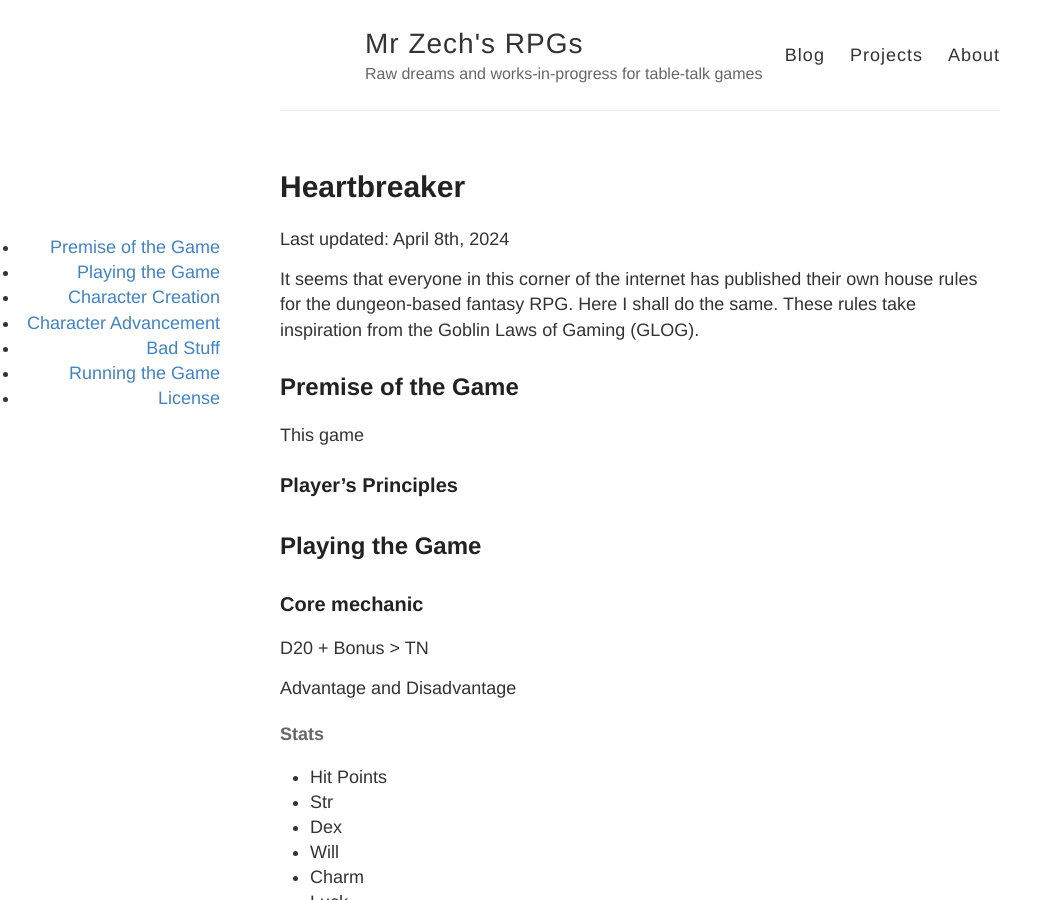
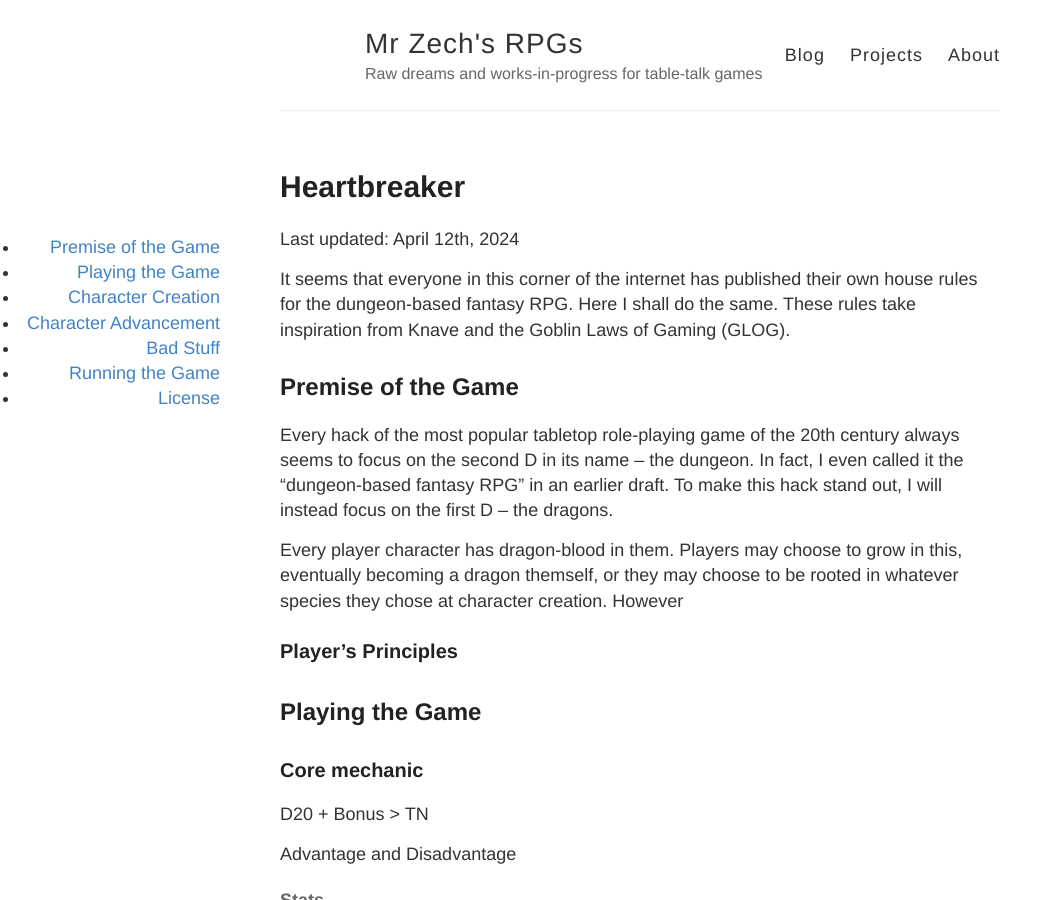
Before and after one commit to zechlau14/zechlau14.github.io, a Jekyll site: the page built from projects/heartbreaker.md, in a window 1280 px wide and 900 px high. Shown: the whole window, without its empty margins (0-1059 px from the left). Built offline with Jekyll 4.4.1, drawn with Linux system fonts in a browser that asks for light colours.

Commit message:
Update heartbreaker.md

```diff
--- a/projects/heartbreaker.md
+++ b/projects/heartbreaker.md
@@ -4,12 +4,14 @@ title: Heartbreaker
 category: RPG fantasy action-adventure D&D DnD work-in-progress heartbreaker
 ---
 
-Last updated: April 8th, 2024
+Last updated: April 12th, 2024
 
-It seems that everyone in this corner of the internet has published their own house rules for the dungeon-based fantasy RPG. Here I shall do the same. These rules take inspiration from the Goblin Laws of Gaming (GLOG).
+It seems that everyone in this corner of the internet has published their own house rules for the dungeon-based fantasy RPG. Here I shall do the same. These rules take inspiration from Knave and the Goblin Laws of Gaming (GLOG).
 
 ## Premise of the Game
-This game
+Every hack of the most popular tabletop role-playing game of the 20th century always seems to focus on the second D in its name -- the dungeon. In fact, I even called it the "dungeon-based fantasy RPG" in an earlier draft. To make this hack stand out, I will instead focus on the first D -- the dragons.
+
+Every player character has dragon-blood in them. Players may choose to grow in this, eventually becoming a dragon themself, or they may choose to be rooted in whatever species they chose at character creation. However
 
 ### Player's Principles
 
```
